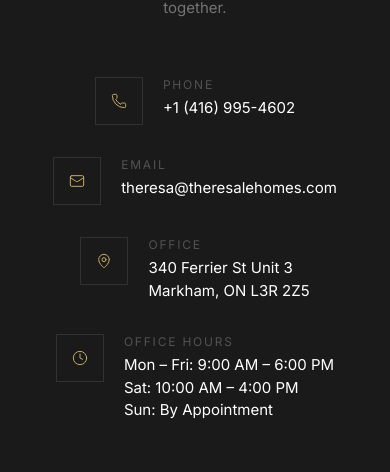
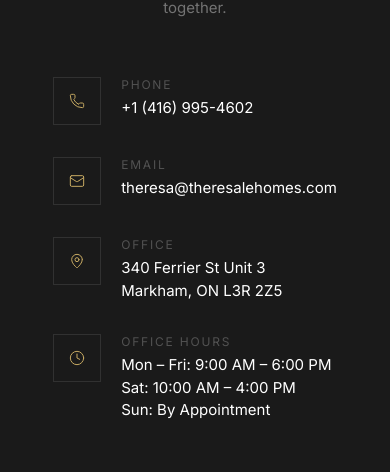
Before and after one commit to theresalehomes/website, a Next.js app: page /contact in a window 390 px wide. Shown: the part 653-1125 px from the top of the page. Built offline with nearby package versions, Linux system fonts and the light colour scheme.

Commit message:
contact page ui fixed

```diff
--- a/src/app/contact/page.tsx
+++ b/src/app/contact/page.tsx
@@ -51,7 +51,7 @@ export default function ContactPage() {
                   start your real estate journey together.
                 </p>
 
-                <div className="space-y-8">
+                <div className="space-y-8 w-fit mx-auto lg:mx-0">
                   {[
                     { Icon: Phone, label: "Phone", value: "+1 (416) 995-4602" },
                     { Icon: Mail, label: "Email", value: "theresa@theresalehomes.com" },
@@ -66,7 +66,7 @@ export default function ContactPage() {
                       value: "Mon – Fri: 9:00 AM – 6:00 PM\nSat: 10:00 AM – 4:00 PM\nSun: By Appointment",
                     },
                   ].map(({ Icon, label, value }) => (
-                    <div key={label} className="flex items-start gap-5 justify-center lg:justify-start">
+                    <div key={label} className="flex items-start gap-5">
                       <div className="w-12 h-12 border border-white/10 flex items-center justify-center shrink-0">
                         <Icon className="w-4 h-4 text-gold" strokeWidth={1.5} />
                       </div>
```
